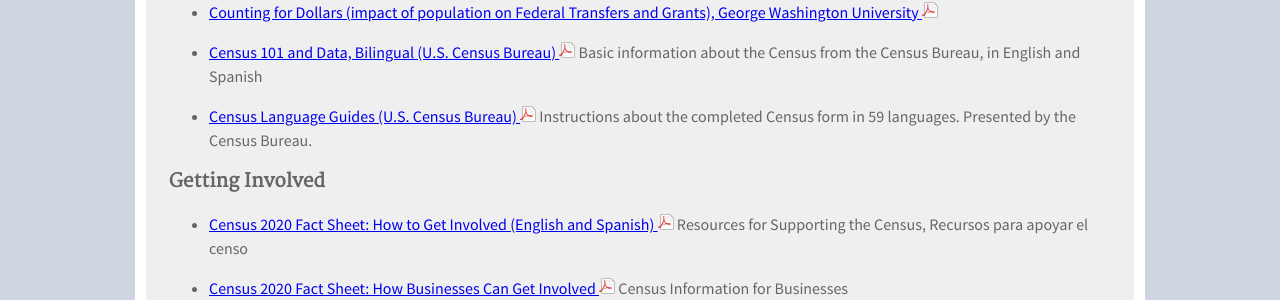
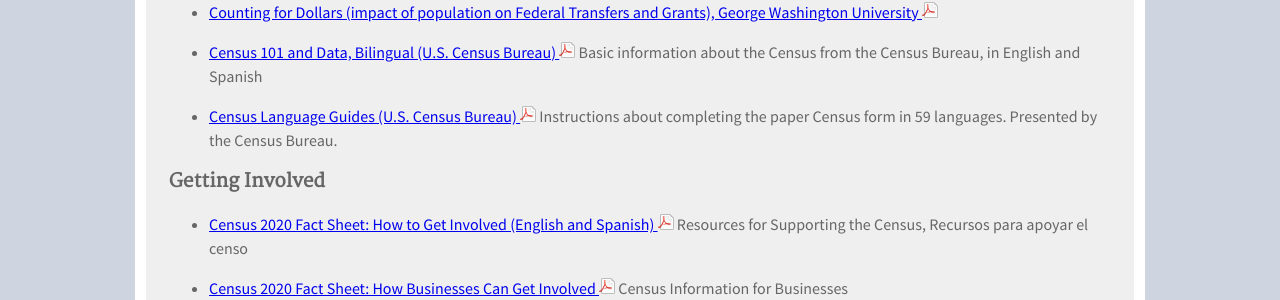
Before and after one commit to TBleess/Website_New, a Jekyll site: the page built from pages/5_CensusACS/2020-factsheets.md, in a window 1280 px wide. Shown: the part 673-973 px from the top of the page. Built offline with Jekyll 4.4.1, drawn with Linux system fonts in a browser that asks for light colours.

Commit message:
Update 2020-factsheets.md

```diff
--- a/pages/5_CensusACS/2020-factsheets.md
+++ b/pages/5_CensusACS/2020-factsheets.md
@@ -25,7 +25,7 @@
 
 * [Census 101 and Data, Bilingual (U.S. Census Bureau) ![pdf](/images/page_white_acrobat.png 'download pdf file')](https://drive.google.com/open?id=1JtpX8LT311ZGr_6ZW-gPPZVM9jfTEMAP) Basic information about the Census  from the Census Bureau, in English and Spanish
 
-* [Census Language Guides (U.S. Census Bureau) ![pdf](/images/page_white_acrobat.png 'download pdf file')]("https://www.census.gov/programs-surveys/decennial-census/2020-census/planning-management/language-resources/language-guides.html") Instructions about the  completed Census form in 59 languages.  Presented by the Census Bureau.
+* [Census Language Guides (U.S. Census Bureau) ![pdf](/images/page_white_acrobat.png 'download pdf file')]("https://www.census.gov/programs-surveys/decennial-census/2020-census/planning-management/language-resources/language-guides.html") Instructions about completing the paper Census form in 59 languages.  Presented by the Census Bureau.
 
 ### Getting Involved
 
```
